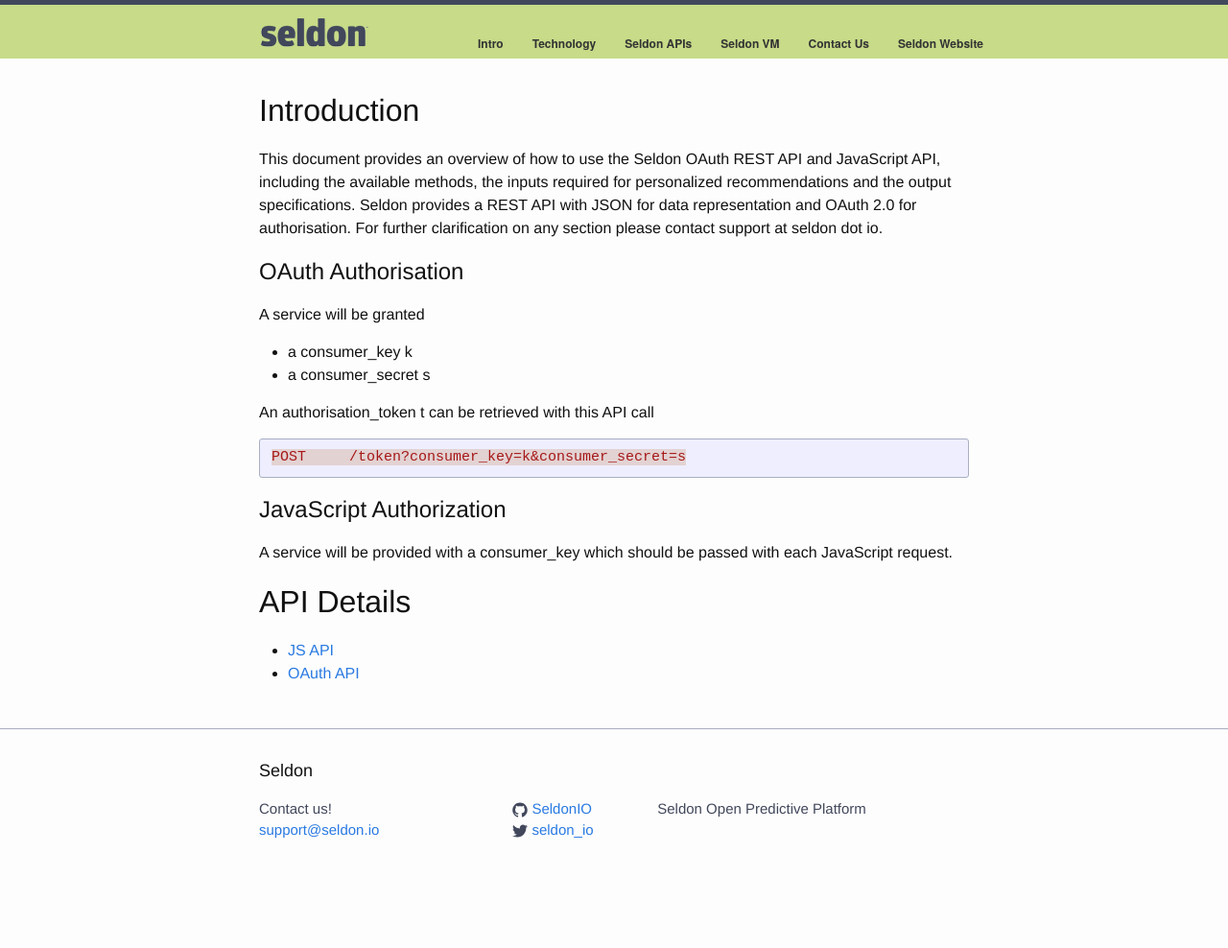
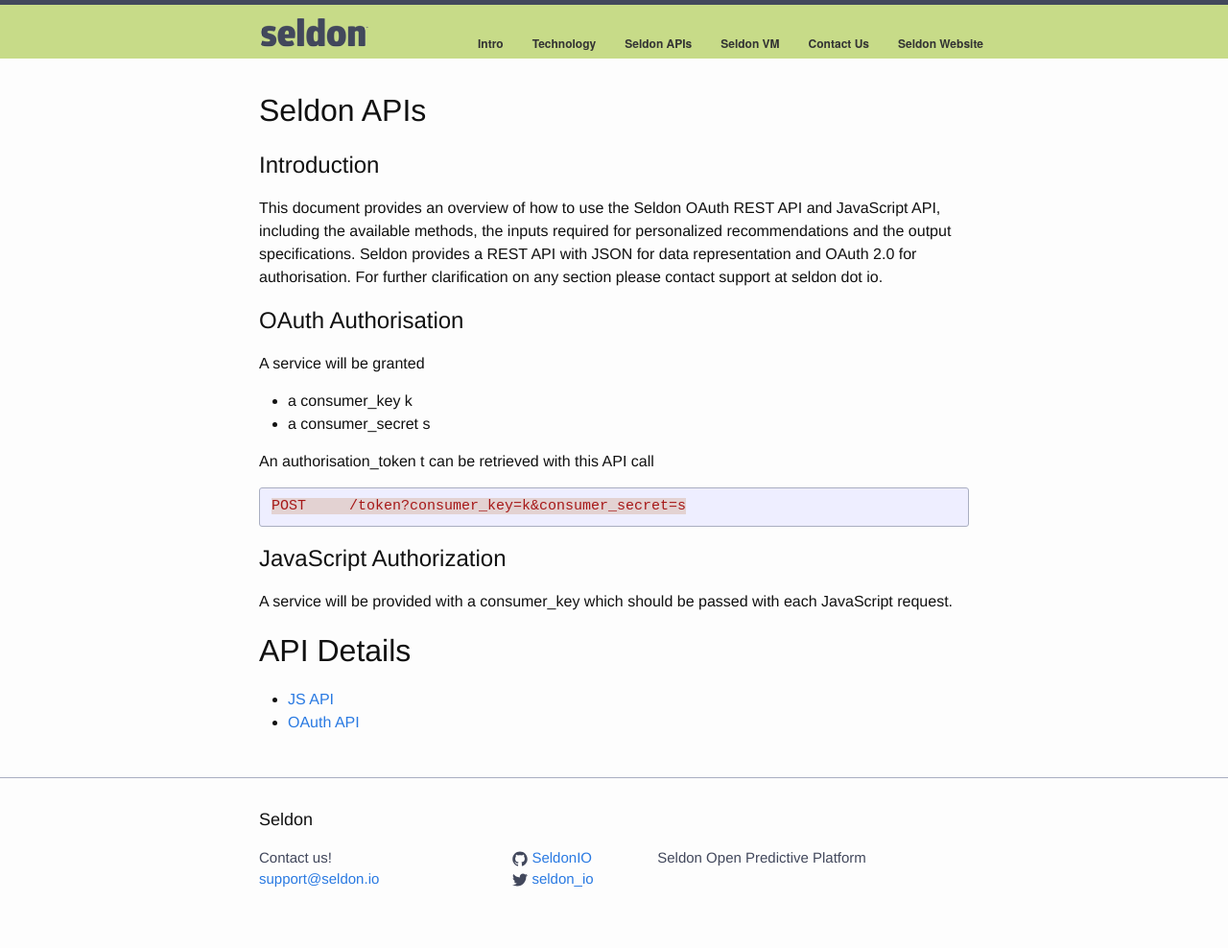
Before and after one commit to SeldonIO/seldonio.github.com, a Jekyll site: the page built from api.md, in a window 1280 px wide. Shown: the whole page at 96% size. Built offline with Jekyll 4.4.1, drawn with Linux system fonts in a browser that asks for light colours; before the commit the page ends 937 px from its top, so only the background shows below that.

Commit message:
page headers

```diff
--- a/api.md
+++ b/api.md
@@ -3,7 +3,9 @@ layout: default
 title: Seldon APIs
 ---
 
-# Introduction
+# Seldon APIs
+
+## Introduction
 This document provides an overview of how to use the Seldon OAuth REST API and JavaScript API, including the available methods, the inputs required for personalized recommendations and the output specifications. Seldon provides a REST API with JSON for data representation and OAuth 2.0 for authorisation. For further clarification on any section please contact support at seldon dot io.
 
 ## OAuth Authorisation
```
Also changed, not shown: api-javascript.md (+2 -0 lines), api-rest.md (+2 -0 lines), tech.md (+2 -0 lines), vm.md (+2 -0 lines).
